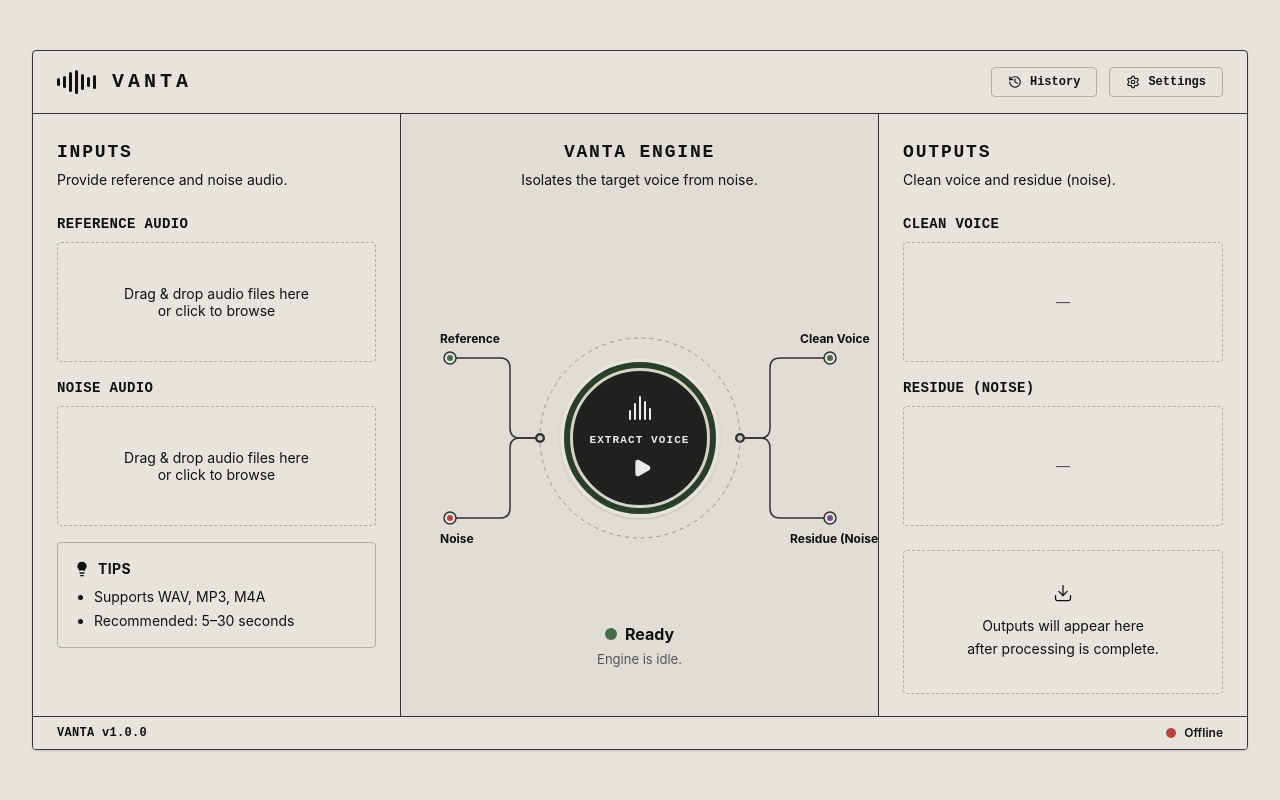
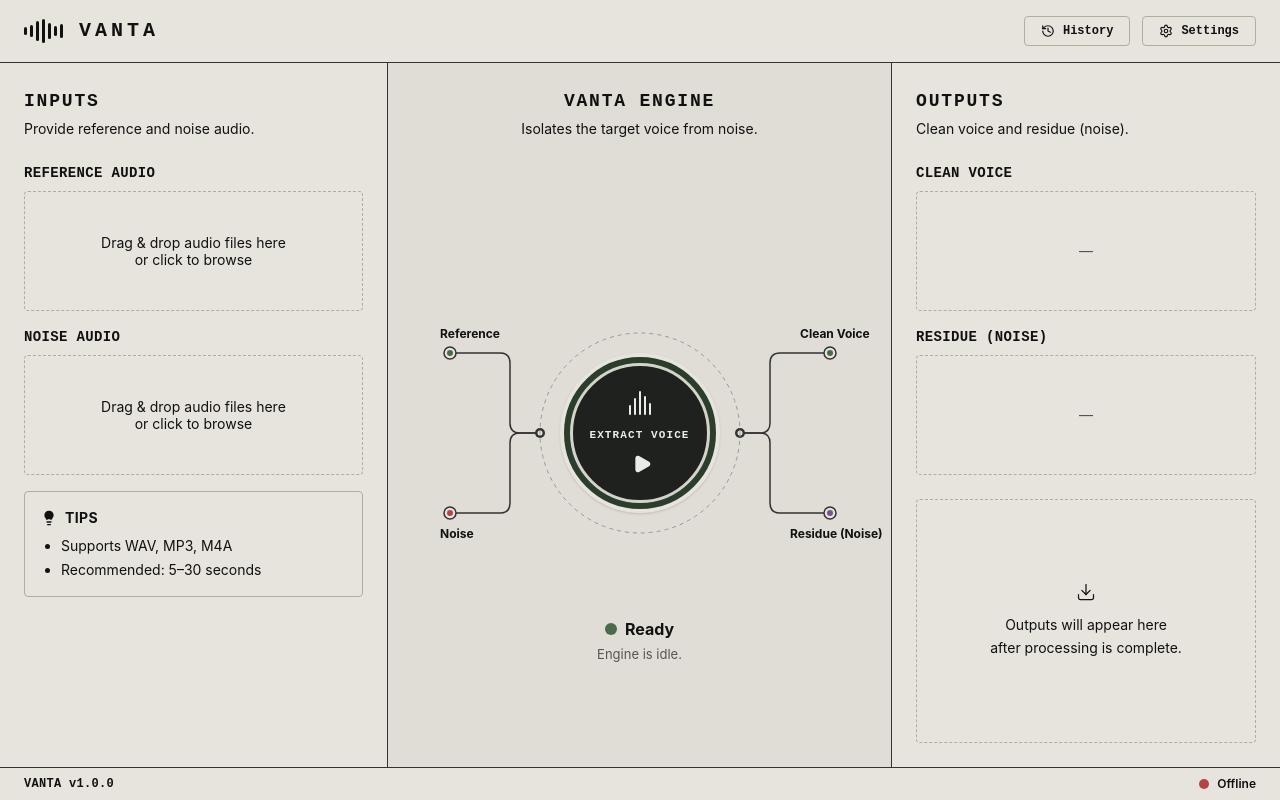
Before and after one commit to Komalpreet2809/Vanta, a Next.js app in the folder web/: page / in a window 1280 px wide. Built offline with nearby package versions, Linux system fonts and the light colour scheme; no server answers.

Commit message:
style: remove outer container frame for full-screen layout

```diff
--- a/web/src/components/VantaApp.tsx
+++ b/web/src/components/VantaApp.tsx
@@ -65,10 +65,7 @@ export function VantaApp() {
   }, []);
 
   return (
-    <div className="min-h-screen bg-[var(--bg-app)] flex items-center justify-center p-8">
-      {/* Main Container Outline */}
-      <div className="w-full max-w-[1400px] h-[85vh] min-h-[700px] border border-[var(--border-main)] rounded-sm flex flex-col bg-[var(--bg-app)] shadow-sm overflow-hidden">
-
+    <div className="h-screen w-screen flex flex-col bg-[var(--bg-app)] overflow-hidden">
         <Header />
 
         <main className="flex-1 grid grid-cols-[1fr_1.3fr_1fr] divide-x divide-[var(--border-main)] overflow-hidden">
@@ -174,7 +171,6 @@ export function VantaApp() {
               <span className="text-xs font-semibold">{backend === "online" ? "Ready" : "Offline"}</span>
            </div>
         </footer>
-      </div>
     </div>
   );
 }
```
